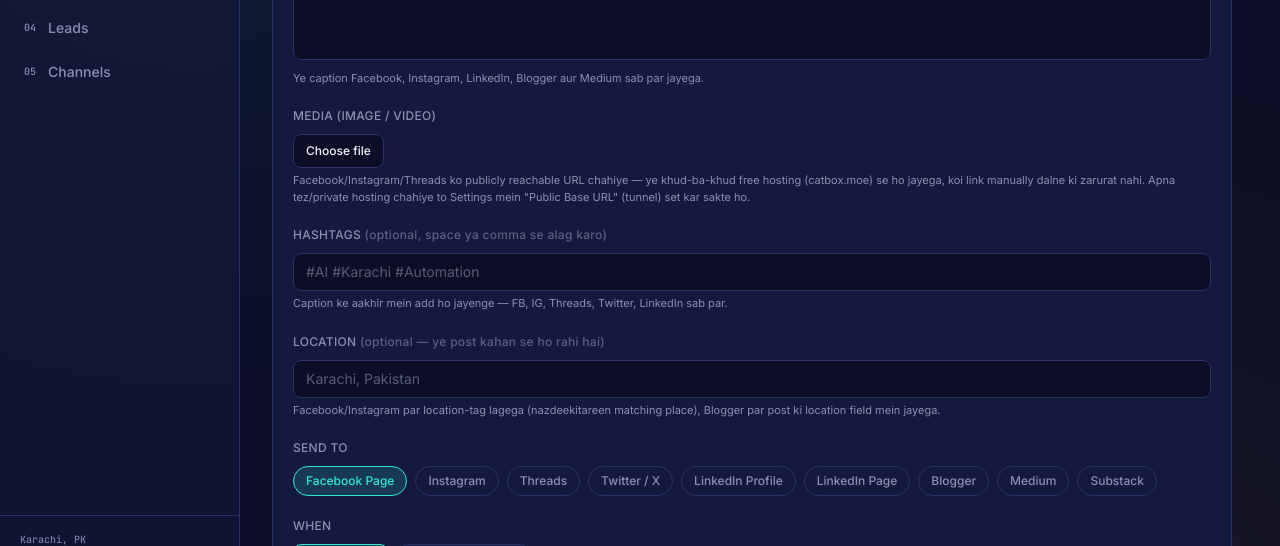
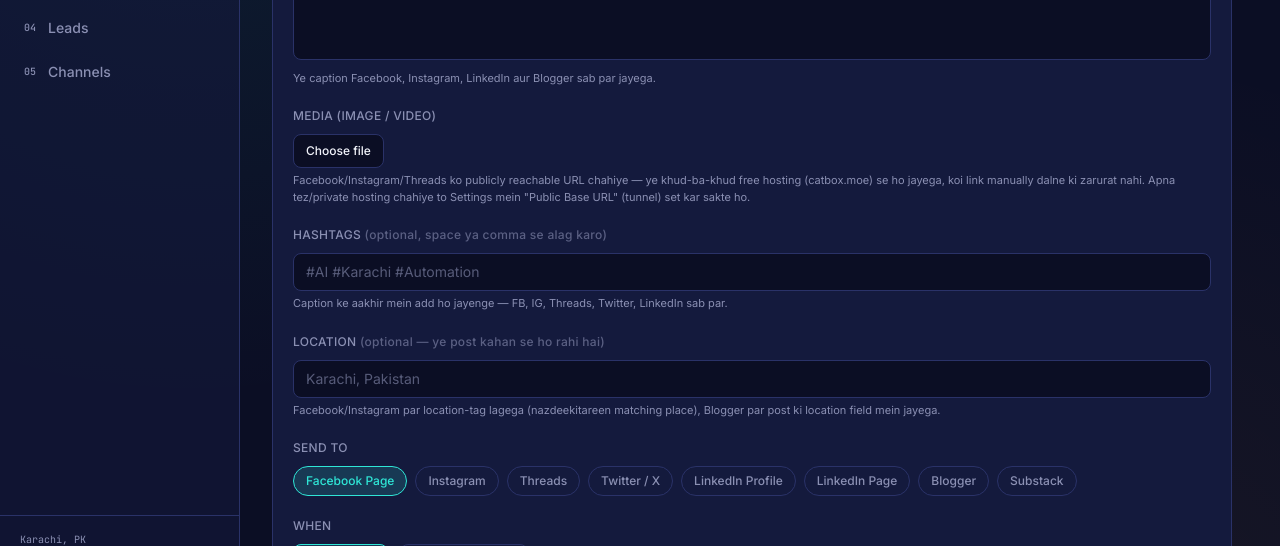
Before and after one commit to affaf12/nextgen-analytics-social-media-tool, a React (Vite) app in the folder frontend/: page /publish in a window 1280 px wide. Shown: the part 236-782 px from the top of the page. Built offline with nearby package versions, Linux system fonts and the light colour scheme; the HTML template or start-up script is replaced by a standard one.

Commit message:
Remove Medium from platforms and update labels

```diff
--- a/frontend/src/pages/Publish.jsx
+++ b/frontend/src/pages/Publish.jsx
@@ -10,13 +10,12 @@ const PLATFORM_OPTIONS = [
   { id: 'linkedin_profile', label: 'LinkedIn Profile' },
   { id: 'linkedin_page', label: 'LinkedIn Page' },
   { id: 'blogger', label: 'Blogger' },
-  { id: 'medium', label: 'Medium' },
   { id: 'substack', label: 'Substack' },
 ]
 
 const SHORT_TEXT_PLATFORMS = ['threads', 'twitter']
 
-const BLOG_PLATFORMS = ['blogger', 'medium', 'substack']
+const BLOG_PLATFORMS = ['blogger', 'substack']
 
 const HASHTAG_PLATFORMS = ['fb_page', 'ig', 'threads', 'twitter', 'linkedin_profile', 'linkedin_page']
 
@@ -199,7 +198,7 @@ export default function Publish() {
         {needsTitle && (
           <div>
             <label className="text-xs font-medium text-muted uppercase tracking-wide">
-              Title <span className="text-muted/60 normal-case">(Blogger / Medium ke liye zaroori)</span>
+              Title <span className="text-muted/60 normal-case">(Blogger ke liye zaroori)</span>
             </label>
             <input
               value={title}
@@ -219,7 +218,7 @@ export default function Publish() {
             placeholder="Apna final caption yahan paste karo…"
             className="mt-2 w-full bg-ink border border-line rounded-lg px-3 py-2.5 text-sm text-offwhite placeholder:text-muted/60 focus:border-signal outline-none resize-none"
           />
-          <p className="text-[11px] text-muted mt-1">Ye caption Facebook, Instagram, LinkedIn, Blogger aur Medium sab par jayega.</p>
+          <p className="text-[11px] text-muted mt-1">Ye caption Facebook, Instagram, LinkedIn aur Blogger sab par jayega.</p>
         </div>
 
         {needsShortCaption && (
```
